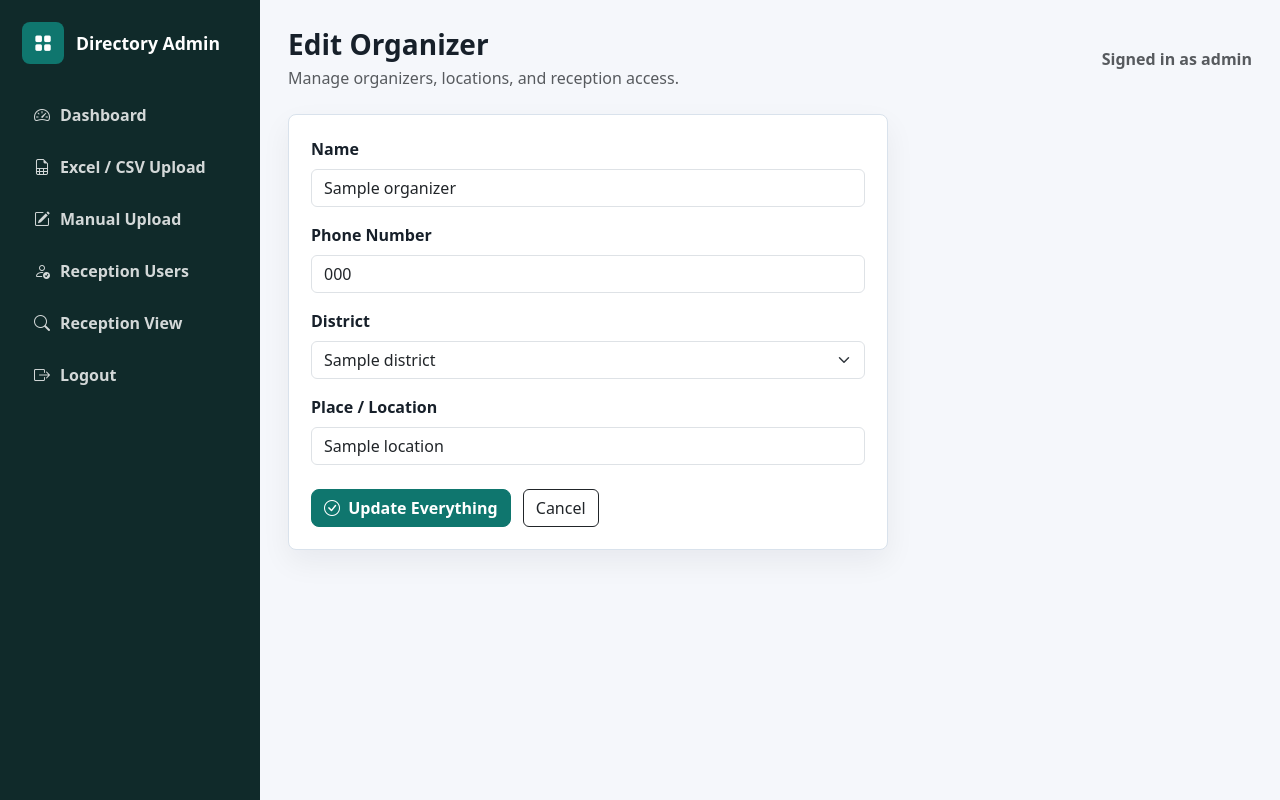
After one commit to younasyaseed2-commits/organisors-list, a Django app: page /organizer/edit/1/ in a window 1280 px wide. The commit adds this page. Run offline with Django 5.2, Linux system fonts and the light colour scheme; a user stored in the database is signed in; tables that the repository leaves empty hold one stand-in row (values such as "Sample post").

Commit message:
Cleaned database data and updated organizer full edit feature

```diff
--- a/directory/admin.py
+++ b/directory/admin.py
@@ -65,6 +65,7 @@ class OrganizerAdmin(admin.ModelAdmin):
     )
     list_display = ("name", "phone_number", "district", "location_count")
     list_filter = ("district",)
+    list_display_links = ('name',)  # അഡ്മിൻ പാനലിൽ പേരിൽ ക്ലിക്ക് ചെയ്താൽ എഡിറ്റ് ചെയ്യാം
     search_fields = ("name", "phone_number", "district__name", "locations__name")
     inlines = [LocationInline]
 
--- a/directory/urls.py
+++ b/directory/urls.py
@@ -10,4 +10,6 @@ urlpatterns = [
     path("logout/", views.reception_logout, name="logout"),
     path("", views.home, name="home"),
     path("ajax/search-locations/", views.search_locations, name="search_locations"),
+path('organizer/edit/<int:pk>/', views.edit_organizer, name='edit_organizer'),
+path('organizer/delete/<int:pk>/', views.delete_organizer, name='delete_organizer'),
 ]
--- a/directory/views.py
+++ b/directory/views.py
@@ -5,8 +5,8 @@ from django.contrib.auth import authenticate, login, logout
 from django.contrib.auth.decorators import login_required
 from django.contrib.auth.models import Group, User
 from django.db.models import Q
-from django.http import JsonResponse
-from django.shortcuts import redirect, render
+from django.http import JsonResponse, HttpResponseForbidden
+from django.shortcuts import redirect, render, get_object_or_404
 from django.views.decorators.http import require_GET
 
 from .forms import ReceptionRegistrationForm
@@ -87,12 +87,12 @@ def search_locations(request):
     filters = Q()
     for term in terms:
         filters |= (
-            Q(name__icontains=term)
-            | Q(aliases__icontains=term)
-            | Q(district__name__icontains=term)
-            | Q(organizer__name__icontains=term)
-            | Q(organizer__phone_number__icontains=term)
-            | Q(organizer__district__name__icontains=term)
+                Q(name__icontains=term)
+                | Q(aliases__icontains=term)
+                | Q(district__name__icontains=term)
+                | Q(organizer__name__icontains=term)
+                | Q(organizer__phone_number__icontains=term)
+                | Q(organizer__district__name__icontains=term)
         )
 
     locations = (
@@ -148,12 +148,12 @@ def search_locations(request):
             location
             for location in candidates
             if (
-                location.name in close_values
-                or location.aliases in close_values
-                or location.organizer.name in close_values
-                or (location.district and location.district.name in close_values)
-                or location.organizer.district.name in close_values
-                or best_score(location) >= 0.55
+                    location.name in close_values
+                    or location.aliases in close_values
+                    or location.organizer.name in close_values
+                    or (location.district and location.district.name in close_values)
+                    or location.organizer.district.name in close_values
+                    or best_score(location) >= 0.55
             )
         ]
         fuzzy_matches.sort(key=best_score, reverse=True)
@@ -174,3 +174,60 @@ def search_locations(request):
     ]
 
     return JsonResponse({"results": results})
+
+
+# 📝 അഡ്മിന് മാത്രം എഡിറ്റ് ചെയ്യാനുള്ള വ്യൂ (പേര്, ഫോൺ, ഡിസ്ട്രിക്റ്റ്, പ്ലേസ് എല്ലാം)
+@login_required
+def edit_organizer(request, pk):
+    if not request.user.is_superuser:
+        return HttpResponseForbidden("നിങ്ങൾക്ക് ഇതിനുള്ള അധികാരമില്ല!")
+
+    organizer = get_object_or_404(Organizer, pk=pk)
+    districts = District.objects.all()
+    location = organizer.locations.first()
+
+    if request.method == 'POST':
+        organizer.name = request.POST.get('name')
+        organizer.phone_number = request.POST.get('phone')
+
+        district_id = request.POST.get('district')
+        if district_id:
+            organizer.district_id = district_id
+
+        organizer.save()
+
+        place_name = request.POST.get('place', '').strip()
+        if place_name:
+            if location:
+                location.name = place_name
+                location.district_id = district_id
+                location.save()
+            else:
+                Location.objects.create(
+                    organizer=organizer,
+                    name=place_name,
+                    district_id=district_id
+                )
+
+        messages.success(request, "Organizer, District, and Place updated successfully.")
+        return redirect('custom_admin_dashboard')
+
+    context = {
+        'organizer': organizer,
+        'districts': districts,
+        'location': location,
+    }
+    return render(request, 'dashboard/edit_organizer.html', context)
+
+
+# ❌ അഡ്മിന് മാത്രം ഓർഗനൈസറെ ഡിലീറ്റ് ചെയ്യാനുള്ള വ്യൂ
+@login_required
+def delete_organizer(request, pk):
+    if not request.user.is_superuser:
+        return HttpResponseForbidden("നിങ്ങൾക്ക് ഇതിനുള്ള അധികാരമില്ല!")
+
+    organizer = get_object_or_404(Organizer, pk=pk)
+    if request.method == 'POST':
+        organizer.delete()
+        messages.success(request, "Organizer deleted successfully.")
+    return redirect('custom_admin_dashboard')
--- /dev/null
+++ b/templates/dashboard/edit_organizer.html
@@ -0,0 +1,50 @@
+{% extends "dashboard/base.html" %}
+
+{% block title %}Edit Organizer{% endblock %}
+{% block page_title %}Edit Organizer{% endblock %}
+
+{% block content %}
+<div class="panel panel-pad" style="max-width: 600px;">
+    <form method="POST">
+        {% csrf_token %}
+
+        <!-- 1. Name Input -->
+        <div class="mb-3">
+            <label class="form-label fw-bold">Name</label>
+            <input type="text" name="name" class="form-control" value="{{ organizer.name }}" required>
+        </div>
+
+        <!-- 2. Phone Number Input -->
+        <div class="mb-3">
+            <label class="form-label fw-bold">Phone Number</label>
+            <input type="text" name="phone" class="form-control" value="{{ organizer.phone_number }}" required>
+        </div>
+
+        <!-- 3. District Dropdown -->
+        <div class="mb-3">
+            <label class="form-label fw-bold">District</label>
+            <select name="district" class="form-select" required>
+                <option value="">Select District</option>
+                {% for district in districts %}
+                    <option value="{{ district.id }}" {% if organizer.district.id == district.id %}selected{% endif %}>
+                        {{ district.name }}
+                    </option>
+                {% endfor %}
+            </select>
+        </div>
+
+        <!-- 4. Place (Location) Input -->
+        <div class="mb-3">
+            <label class="form-label fw-bold">Place / Location</label>
+            <input type="text" name="place" class="form-control" value="{{ location.name }}" placeholder="Enter main place name" required>
+        </div>
+
+        <div class="mt-4">
+            <button type="submit" class="btn btn-accent">
+                <i class="bi bi-check-circle me-1"></i> Update Everything
+            </button>
+            <a href="{% url 'custom_admin_dashboard' %}" class="btn btn-outline-dark ms-2">Cancel</a>
+        </div>
+    </form>
+</div>
+{% endblock %}
```
Also changed, not shown: templates/dashboard/index.html (+19 -3 lines), db.sqlite3.
